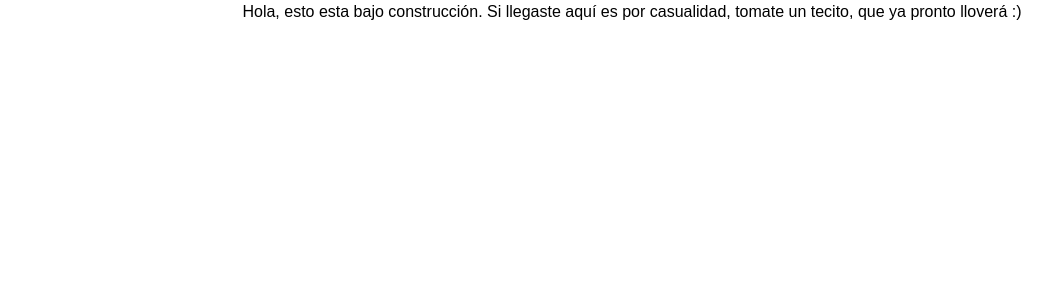
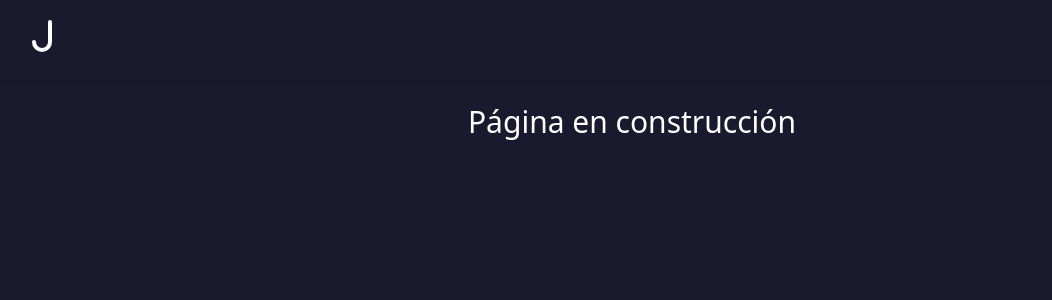
Before and after one commit to SpidySamurai/web-portfolio2025, a Next.js app: page / in a window 1280 px wide. Shown: the top 300 px of the page, without its empty margins (8-1060 px from the left). Built offline with nearby package versions, Linux system fonts and the light colour scheme.

Commit message:
Header, display message

```diff
--- a/src/app/globals.css
+++ b/src/app/globals.css
@@ -1,26 +1,50 @@
 @import "tailwindcss";
 
-/* :root {
-  --background: #ffffff;
-  --foreground: #171717;
-} */
 
-/* @theme inline {
-  --color-background: var(--background);
-  --color-foreground: var(--foreground);
-  --font-sans: var(--font-geist-sans);
-  --font-mono: var(--font-geist-mono);
-} */
-
-/* @media (prefers-color-scheme: dark) {
-  :root {
-    --background: #0a0a0a;
-    --foreground: #ededed;
-  }
-} */
+*,
+*::before,
+*::after {
+  box-sizing: border-box;
+}
 
 body {
-  background: var(--background);
-  color: var(--foreground);
-  font-family: Arial, Helvetica, sans-serif;
+  margin: 0;
+  padding: 0;
+  background-color: #1A1A2E;
 }
+
+@theme {
+  --color-primary: #1A1A2E;
+  --color-primary-dark: #03122E;
+  --color-secondary: #0D4689;
+  --color-accent: #30BEF0;
+  --color-info: #515DA7;
+  --color-highlight: #652D87;
+  --color-muted: #484649;
+  --color-light: #D9D9D9;
+  --color-white: #FFFFFF;
+}
+
+/* global.css */
+
+.scroll-x-thin {
+  overflow-x: auto;
+  overflow-y: hidden;
+  /* <- esto elimina el scroll vertical */
+  scrollbar-width: thin;
+  scrollbar-color: #999 transparent;
+}
+
+.scroll-x-thin::-webkit-scrollbar {
+  height: 6px;
+  /* Altura del scrollbar horizontal */
+}
+
+.scroll-x-thin::-webkit-scrollbar-thumb {
+  background-color: #999;
+  border-radius: 4px;
+}
+
+.scroll-x-thin::-webkit-scrollbar-track {
+  background: transparent;
+}
--- a/src/app/page.tsx
+++ b/src/app/page.tsx
@@ -1,10 +1,13 @@
+import Header from "@/components/Header";
 
 export default function Home() {
   return (
-    <div className="flex justify-center">
-      <h1>Hola, esto esta bajo construcción.
-          Si llegaste aquí es por casualidad, tomate un tecito, que ya pronto lloverá :)
+    <>
+      <Header/>
+      <h1 className="mt-6 text-3xl text-center text-white">
+        Página en construcción
       </h1>
-    </div>
+
+    </>
   );
 }
--- /dev/null
+++ b/src/components/Header.tsx
@@ -0,0 +1,34 @@
+'use client';
+
+import Link from 'next/link';
+
+const Header = () => {
+  return (
+    <header className="w-full px-6 py-4 shadow-md bg-primary flex items-center justify-between">
+      {/* Logo estilo J moderna */}
+      <Link href="/" className="flex items-center">
+        <svg
+          xmlns="http://www.w3.org/2000/svg"
+          viewBox="0 0 24 24"
+          width="48"
+          height="48"
+          fill="none"
+          stroke="currentColor"
+          strokeWidth="2"
+          strokeLinecap="round"
+          strokeLinejoin="round"
+          className="text-white"
+        >
+          <path d="M17 3v10a4 4 0 0 1-8 0" />
+        </svg>
+      </Link>
+
+      {/* <nav className="hidden md:flex gap-6">
+        <Link href="/about" className="text-gray-700 hover:text-primary transition">About</Link>
+        <Link href="/contact" className="text-gray-700 hover:text-primary transition">Contact</Link>
+      </nav> */}
+    </header>
+  );
+};
+
+export default Header;
```
